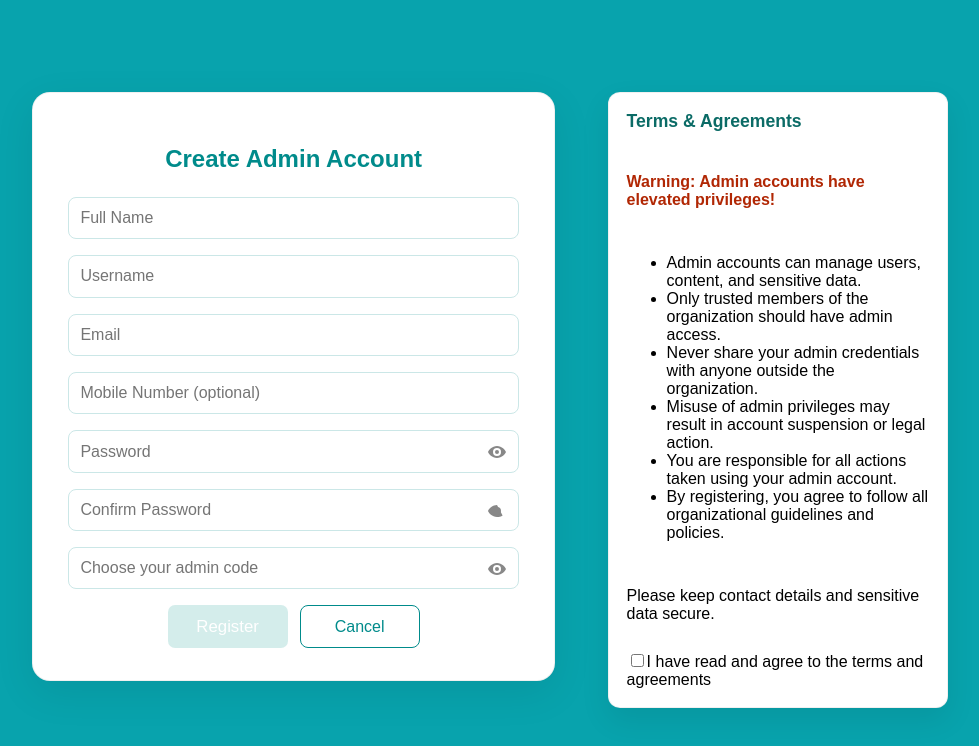
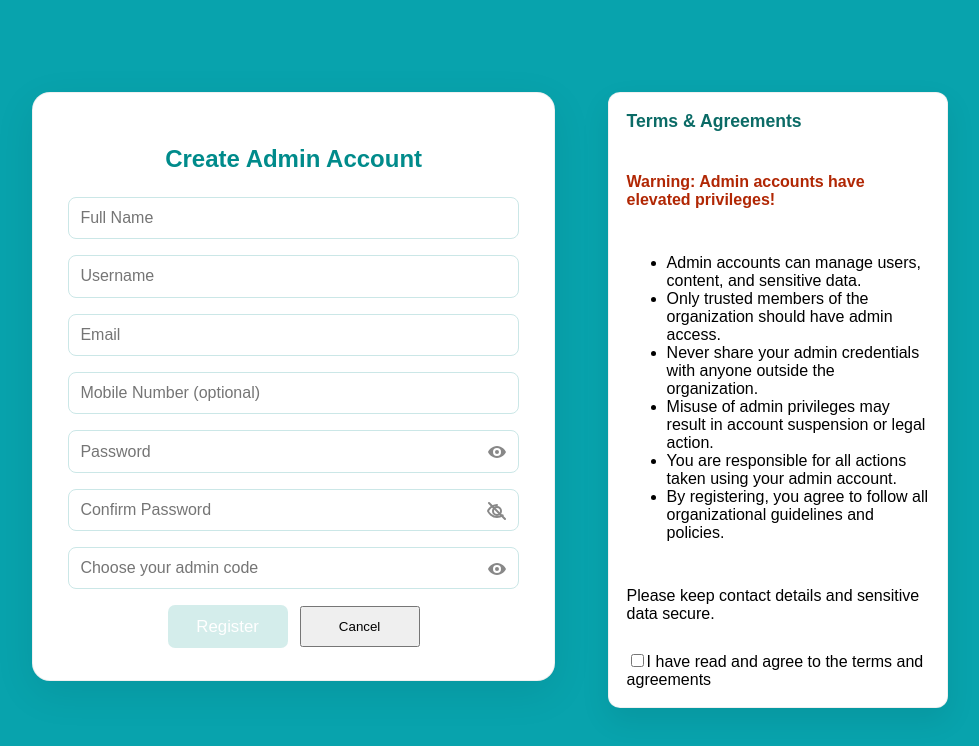
Before and after one commit to Noble636/DailyVotion, a React (Create React App) app: page /adminregister in a window 1280 px wide. Both pictures are taken after a click on the button 647 px from the left and 510 px from the top of the page. Shown: the top 746 px of the page, without its empty margins (150-1129 px from the left). Built offline with nearby package versions, Linux system fonts and the light colour scheme.

Commit message:
Initial commit

```diff
--- a/src/components/Admin/Adminregister.js
+++ b/src/components/Admin/Adminregister.js
@@ -104,7 +104,7 @@ function AdminRegister() {
                 required
               />
                 <span
-                  className="adminregister-eye"
+                  className="adminlogin-eye"
                   onClick={() => setShowPassword(!showPassword)}
                   title="Show/Hide Password"
                   role="button"
@@ -135,22 +135,20 @@ function AdminRegister() {
                 required
               />
                 <span
-                className="adminregister-eye"
+                  className="adminlogin-eye"
                   onClick={() => setShowConfirm(!showConfirm)}
+                  title="Show/Hide Password"
+                  role="button"
                   tabIndex={0}
-                role="button"
-                aria-label={showConfirm ? "Hide password" : "Show password"}
                 >
                   {showConfirm ? (
-                  // Eye-off icon (same as UserRegister)
-                  <svg width="20" height="20" viewBox="0 0 20 20">
-                    <path d="M2 2l16 16" stroke="#888" strokeWidth="2"/>
-                    <path d="M10 4C5 4 1.73 8.11 1 10c.73 1.89 4 6 9 6 2.1 0 4.06-.61 5.62-1.62" stroke="#888" strokeWidth="2" fill="none"/>
+                    <svg width="20" height="20" viewBox="0 0 20 20" aria-hidden="true">
+                      <path d="M2 2l16 16" stroke="#888" strokeWidth="2" strokeLinecap="round" strokeLinejoin="round"/>
+                      <path d="M10 4C5 4 1.73 8.11 1 10c.73 1.89 4 6 9 6 2.1 0 4.06-.61 5.62-1.62" stroke="#888" strokeWidth="2" fill="none" strokeLinecap="round" strokeLinejoin="round"/>
                       <circle cx="10" cy="10" r="4" stroke="#888" strokeWidth="2" fill="none"/>
                     </svg>
                   ) : (
-                  // Eye icon (same as UserRegister)
-                  <svg width="20" height="20" viewBox="0 0 20 20">
+                    <svg width="20" height="20" viewBox="0 0 20 20" aria-hidden="true">
                       <path d="M10 4C5 4 1.73 8.11 1 10c.73 1.89 4 6 9 6s8.27-4.11 9-6c-.73-1.89-4-6-9-6zm0 10a4 4 0 1 1 0-8 4 4 0 0 1 0 8zm0-6a2 2 0 1 0 0 4 2 2 0 0 0 0-4z" fill="#888"/>
                     </svg>
                   )}
@@ -168,22 +166,20 @@ function AdminRegister() {
                 required
               />
                 <span
-                className="adminregister-eye"
+                  className="adminlogin-eye"
                   onClick={() => setShowAdminCode(!showAdminCode)}
+                  title="Show/Hide Password"
+                  role="button"
                   tabIndex={0}
-                role="button"
-                aria-label={showAdminCode ? "Hide admin code" : "Show admin code"}
                 >
                   {showAdminCode ? (
-                  // Eye-off icon (same as UserRegister)
-                  <svg width="20" height="20" viewBox="0 0 20 20">
-                    <path d="M2 2l16 16" stroke="#888" strokeWidth="2"/>
-                    <path d="M10 4C5 4 1.73 8.11 1 10c.73 1.89 4 6 9 6 2.1 0 4.06-.61 5.62-1.62" stroke="#888" strokeWidth="2" fill="none"/>
+                    <svg width="20" height="20" viewBox="0 0 20 20" aria-hidden="true">
+                      <path d="M2 2l16 16" stroke="#888" strokeWidth="2" strokeLinecap="round" strokeLinejoin="round"/>
+                      <path d="M10 4C5 4 1.73 8.11 1 10c.73 1.89 4 6 9 6 2.1 0 4.06-.61 5.62-1.62" stroke="#888" strokeWidth="2" fill="none" strokeLinecap="round" strokeLinejoin="round"/>
                       <circle cx="10" cy="10" r="4" stroke="#888" strokeWidth="2" fill="none"/>
                     </svg>
                   ) : (
-                  // Eye icon (same as UserRegister)
-                  <svg width="20" height="20" viewBox="0 0 20 20">
+                    <svg width="20" height="20" viewBox="0 0 20 20" aria-hidden="true">
                       <path d="M10 4C5 4 1.73 8.11 1 10c.73 1.89 4 6 9 6s8.27-4.11 9-6c-.73-1.89-4-6-9-6zm0 10a4 4 0 1 1 0-8 4 4 0 0 1 0 8zm0-6a2 2 0 1 0 0 4 2 2 0 0 0 0-4z" fill="#888"/>
                     </svg>
                   )}
--- a/src/css/Admin/Adminregister.css
+++ b/src/css/Admin/Adminregister.css
@@ -1,3 +1,23 @@
+/* Eye icon styles copied from Adminlogin.css for consistency */
+.adminlogin-eye {
+  position: absolute;
+  right: 12px;
+  top: 12px;
+  cursor: pointer;
+  font-size: 1.2rem;
+  user-select: none;
+  background: transparent;
+  border: none;
+  padding: 0;
+}
+.adminlogin-eye svg {
+  display: block;
+  width: 20px;
+  height: 20px;
+}
+.adminlogin-eye:hover {
+  color: #008b8b;
+}
 .adminregister-container {
   min-height: 100vh;
   background: #08a3ad;
@@ -116,39 +136,34 @@
   color: #fff;
 }
 
-.adminregister-cancel-btn {
-  background: #fff;
-  color: #008b8b;
-  border: 1px solid #008b8b;
-  border-radius: 8px;
-  padding: 0.7rem 1.2rem;
-  font-size: 1rem;
-  cursor: pointer;
-  min-width: 120px;
-}
-
-.adminregister-cancel-btn:hover {
-  background: #008b8b;
-  color: #fff;
-}
-
-.adminregister-modal-overlay {
-  position: fixed;
-  top: 0; left: 0; right: 0; bottom: 0;
-  background: rgba(0,0,0,0.18);
-  display: flex;
-  justify-content: center;
-  align-items: center;
-  z-index: 999;
-}
-
-.adminregister-modal-box {
-  background: #fff;
-  border-radius: 12px;
-  box-shadow: 0 8px 32px rgba(0,139,139,0.18);
-  padding: 2rem 2.2rem;
-  max-width: 400px;
-  width: 100%;
+  .adminregister-eye {
+    position: absolute;
+    right: 12px;
+    top: 12px;
+    cursor: pointer;
+    font-size: 1.2rem;
+    user-select: none;
+    background: transparent;
+    border: none;
+    padding: 0;
+    color: #888;
+    display: flex;
+    align-items: center;
+    justify-content: center;
+    transition: color 0.2s;
+  }
+  .adminregister-eye:hover {
+    color: #008b8b;
+  }
+  .adminregister-eye svg {
+    display: block;
+    width: 20px;
+    height: 20px;
+  }
+.adminregister-eye svg path,
+.adminregister-eye svg circle {
+  fill: currentColor;
+  stroke: none;
 }
 
 .adminregister-modal-content {
```
Lines whose indentation alone changed are shown as unchanged.
